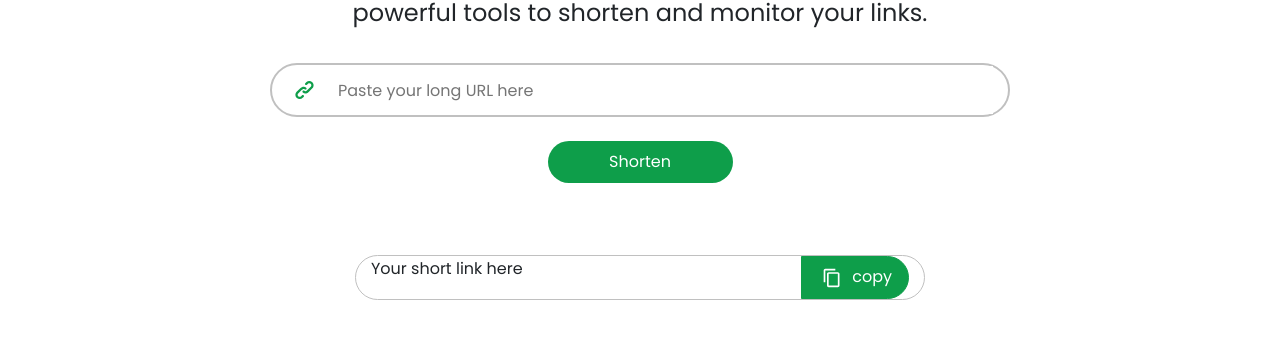
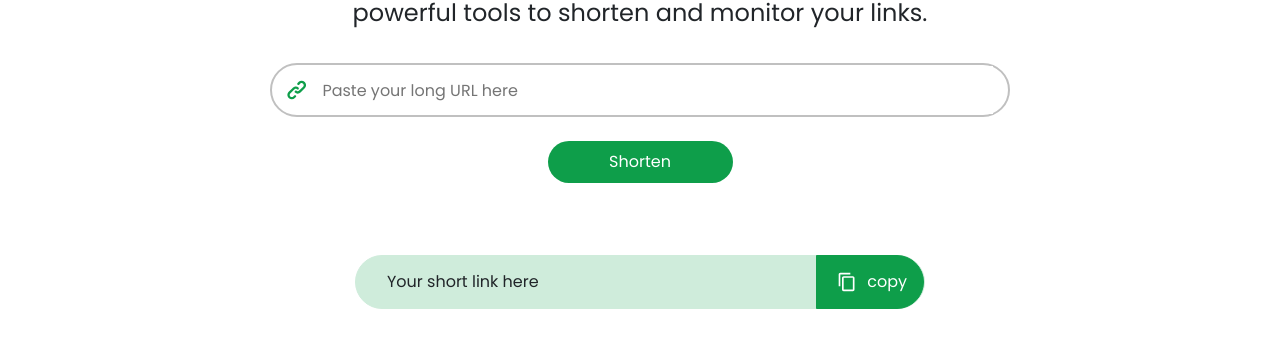
Before and after one commit to Bibek99/url-shortener-frontend, a React (Create React App) app: page / in a window 1280 px wide. Shown: the part 323-682 px from the top of the page. Built offline with nearby package versions, Linux system fonts and the light colour scheme; the HTML template or start-up script is replaced by a standard one.

Commit message:
short-url

```diff
--- a/package.json
+++ b/package.json
@@ -10,6 +10,7 @@
     "node-sass": "4.14.1",
     "react": "^17.0.1",
     "react-dom": "^17.0.1",
+    "react-notifications-component": "^3.0.2",
     "react-router-dom": "^5.2.0",
     "react-scripts": "4.0.0",
     "web-vitals": "^0.2.4"
--- a/src/App.js
+++ b/src/App.js
@@ -4,6 +4,9 @@ import { BrowserRouter as Router, Route, Switch } from 'react-router-dom';
 import Home from './pages/home';
 import Login from './pages/login';
 import Signup from './pages/signup';
+
+import ReactNotification from 'react-notifications-component';
+import 'react-notifications-component/dist/theme.css';
 
 // Including styles
 import './styles/app.scss';
@@ -13,6 +16,7 @@ import Footer from './components/Footer';
 const App = () => {
     return (
         <Router>
+            <ReactNotification />
             <Switch>
                 <Route path="/" exact component={Home} />
                 <Route path="/login" component={Login} />
--- a/src/components/Hero.js
+++ b/src/components/Hero.js
@@ -1,6 +1,5 @@
 import React from 'react';
 import InputUrl from './InputUrl';
-import ShortUrl from './ShortUrl';
 
 const Hero = () => {
     return (
@@ -17,7 +16,6 @@ const Hero = () => {
                 </div>
             </div>
             <InputUrl />
-            <ShortUrl />
         </div>
     );
 };
--- a/src/components/InputUrl.js
+++ b/src/components/InputUrl.js
@@ -1,8 +1,10 @@
 import React from 'react';
 import { ReactComponent as Linksvg } from '../assets/images/link.svg';
+import ShortUrl from './ShortUrl';
 
 const InputUrl = () => {
     return (
+        <>
             <div className="form-section container">
                 <form className="form">
                     <div className="row">
@@ -25,6 +27,8 @@ const InputUrl = () => {
                     </div>
                 </form>
             </div>
+            <ShortUrl />
+        </>
     );
 };
 
--- a/src/components/ShortUrl.js
+++ b/src/components/ShortUrl.js
@@ -1,13 +1,27 @@
 import React from 'react';
+import { store } from 'react-notifications-component';
 import { ReactComponent as Copy } from '../assets/images/copy.svg';
 
 const ShortUrl = () => {
+    const handleCopy = () => {
+        store.addNotification({
+            title: 'Wonderful!',
+            message: 'Link copied to your clipboard',
+            type: 'success',
+            insert: 'top',
+            container: 'top-right',
+            dismiss: {
+                duration: 2000,
+            },
+        });
+    };
+
     return (
-        <div className="conatiner">
+        <div className="short conatiner">
             <div className="row">
-                <div className="short-div col-12 col-lg-6 mx-auto">
-                    <p>Your short link here</p>
-                    <button className="copy">
+                <div className="short-div col-12 col-md-8 col-lg-6 mx-auto">
+                    <p className="link-text">Your short link here</p>
+                    <button onClick={handleCopy} className="copy">
                         <Copy className="copy-icon" />
                         copy
                     </button>
--- a/src/styles/components/_inputUrl.scss
+++ b/src/styles/components/_inputUrl.scss
@@ -10,7 +10,7 @@
             align-items: center;
 
             .link-icon {
-                margin: 0.25rem 0.5rem;
+                margin: 0.25rem 0;
             }
 
             &:hover {
--- a/src/styles/components/_shorturl.scss
+++ b/src/styles/components/_shorturl.scss
@@ -1,18 +1,28 @@
+.short {
     .short-div {
+        position: relative;
         margin: 3rem 0;
         display: flex;
         align-items: center;
         justify-content: space-between;
         border-radius: 27px;
-    border: 1px solid $primary-white-dark;
+        height: 54px;
+        border: 1px solid $primary-accent-100;
+        border-right: 1px solid $primary-accent-100;
+        background-color: $primary-accent-100;
 
-    .copy-icon {
-        margin: 0 0.5rem 0 0.125rem;
-        padding: 0.125rem;
-        fill: $primary-white;
+        .link-text {
+            position: absolute;
+            top: 50%;
+            padding-left: 1rem;
+            transform: translateY(-50%);
         }
 
         .copy {
+            position: absolute;
+            top: -1;
+            right: 0;
+            height: 54px;
             padding: 0.5rem 1rem;
             border: 1px solid $primary-accent-color;
             border-radius: 0 27px 27px 0;
@@ -27,5 +37,12 @@
             &:focus {
                 outline: none;
             }
+
+            .copy-icon {
+                margin: 0 0.5rem 0 0.125rem;
+                padding: 0.125rem;
+                fill: $primary-white;
             }
         }
+    }
+}
--- a/src/styles/utils/_variables.scss
+++ b/src/styles/utils/_variables.scss
@@ -1,6 +1,7 @@
 $primary-black: #2b2d42;
 $primary-gray: #8f8f8f;
 $primary-accent-color: #0e9e4a;
+$primary-accent-100: #cfecdb;
 $primary-white: #ffffff;
 $primary-white-dark: #c0c0c0;
 
```
Also changed, not shown: 1 other file (tests, documents, lock files or other folders). Lines whose indentation alone changed are shown as unchanged.
